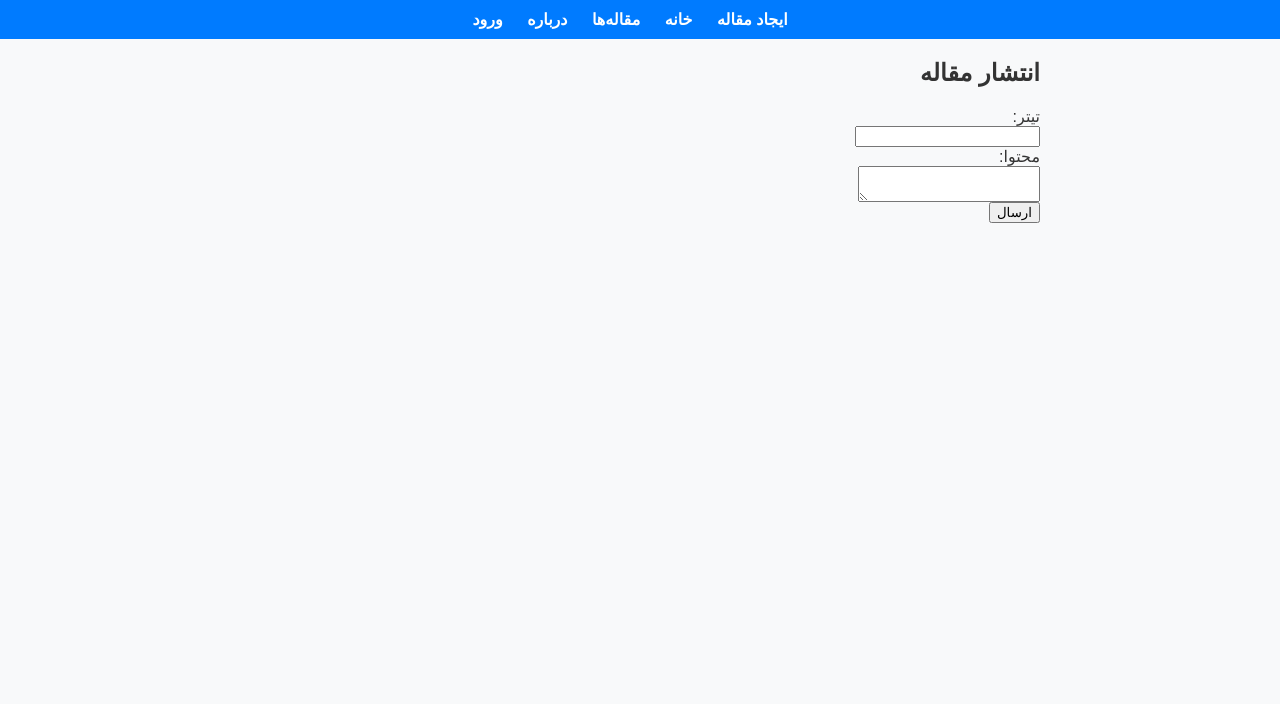
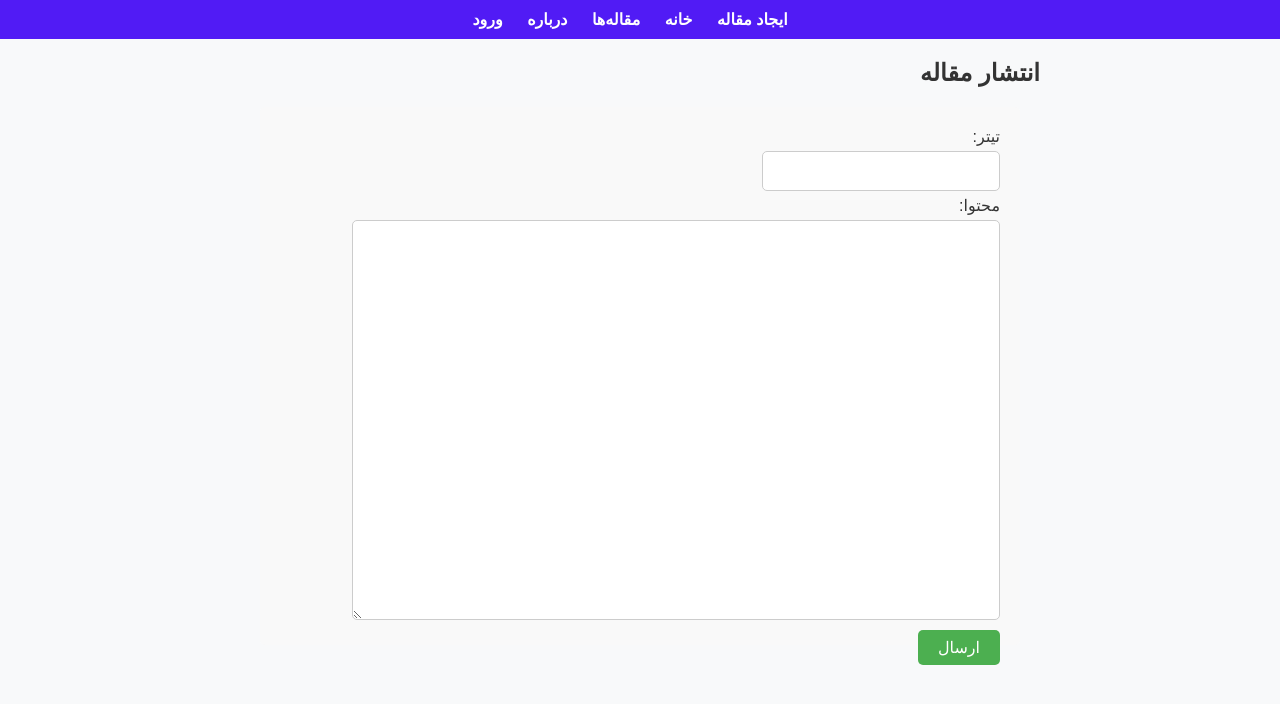
Before and after one commit to ghadirli/ensha, a Django app: page /accounts/create/ in a window 1280 px wide. Shown: the top 704 px of the page. Run offline with Django 5.2, Linux system fonts and the light colour scheme; the visitor is signed in with stand-in values (Sample User, id 1).

Commit message:
made create post better

```diff
--- a/accounts/templates/create_article.html
+++ b/accounts/templates/create_article.html
@@ -5,17 +5,25 @@
 
 {% load static %}
 
+
 <html lang="fa-ir" dir="rtl">
+    <head>
+        <meta charset="UTF-8">
+        <meta name="viewport" content="width=device-width, initial-scale=1.0">
+        <title>{% block title %}Create post{% endblock %}</title>
+        <link rel="stylesheet" href="{% static 'create_post.css' %}">
+    </head>
     <body>
         <h2>انتشار مقاله</h2>
-        <form method="post">
+        <form method="post" class="styled-form">
             {% csrf_token %}
             <label for="title">تیتر:</label><br>
-            <input type="text" id="title" name="title"><br>
+            <input type="text" id="title" name="title" class="input-field"><br>
 
             <label for="content">محتوا:</label><br>
-            <textarea id="content" name="content"></textarea><br>
-            <input type="submit" value="ارسال">
+            <textarea id="content" name="content" rows="5" class="textarea-field"></textarea><br>
+
+            <input type="submit" value="ارسال" class="submit-button">
         </form>
     </body>
 </html>
--- a/static/baseensha.css
+++ b/static/base.css
@@ -14,9 +14,11 @@ body {
 }
 
 nav {
-    background-color: #007bff;
+    background-color: #511bf5;
     padding: 10px 0;
 }
+
+
 
 nav ul {
     list-style-type: none;
--- /dev/null
+++ b/static/create_post.css
@@ -0,0 +1,54 @@
+/* Basic form styling */
+.styled-form {
+    max-width: 90%;
+    margin: 20px; /* Added margin for space around the form */
+    padding: 20px;
+    border-radius: 5px;
+    background-color: #f9f9f9;
+}
+
+/* Style for input fields */
+.input-field {
+    width: 33%; /* Adjusted width to allow for padding and border */
+    padding: 10px;
+    margin: 5px 0;
+    border-radius: 5px;
+    box-sizing: border-box;
+    font-size: 16px;
+    border: 1px solid #ccc; /* Added a thin border around input fields */
+}
+
+.textarea-field {
+    padding: 10px;
+    margin: 5px 0;
+    border-radius: 5px;
+    box-sizing: border-box;
+    font-size: 16px;
+    border: 1px solid #ccc; /* Added a thin border around input fields */
+}
+
+/* Style for submit button */
+.submit-button {
+    width: auto; /* Button width adjusted to content */
+    padding: 8px 20px; /* Adjusted padding for a smaller button */
+    margin-top: 5px; /* Reduced margin top for tighter spacing */
+    border: none;
+    border-radius: 5px;
+    background-color: #4CAF50;
+    color: white;
+    font-size: 16px;
+    cursor: pointer;
+    float: right; /* Floated the button to the right */
+}
+
+/* Hover effect for submit button */
+.submit-button:hover {
+    background-color: #45a049;
+}
+
+textarea {
+    width: 90%; /* Width is 90% of its parent */
+    height: 50%; /* Height is 90% of its parent */
+    resize: vertical; /* Allows vertical resizing */
+    box-sizing: border-box; /* Include padding and border in the width and height */
+  }
--- a/templates/base.html
+++ b/templates/base.html
@@ -6,7 +6,7 @@
     <meta charset="UTF-8">
     <meta name="viewport" content="width=device-width, initial-scale=1.0">
     <title>{% block title %}Your Website{% endblock %}</title>
-    <link rel="stylesheet" href="{% static 'baseensha.css' %}">
+    <link rel="stylesheet" href="{% static 'base.css' %}">
 
 </head>
 <body>
```
